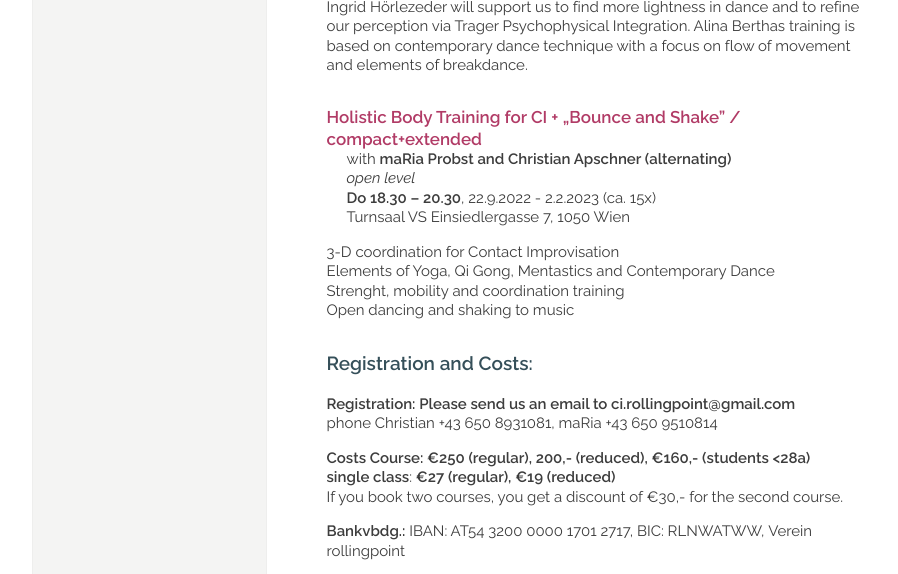
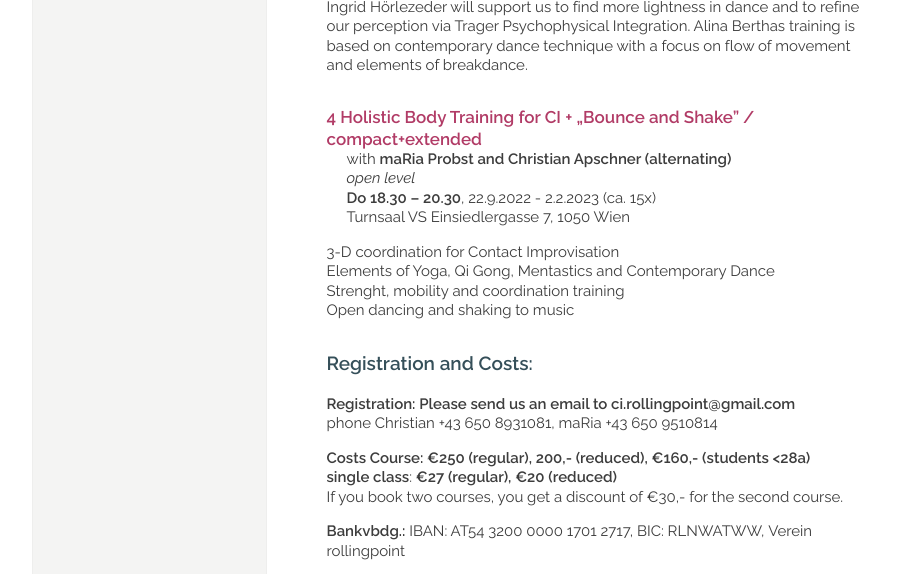
Before and after one commit to manulari/rollingpointat, a Jekyll site: the page built from _pages_en/en-kurse.md, in a window 1280 px wide and 900 px high, scrolled down 1214 px. Shown: the part 153-727 px from the top of the window, without its empty margins (152-1050 px from the left). Built offline with Jekyll 4.4.1, drawn with Linux system fonts in a browser that asks for light colours; comment, search, counter and statistics services are not loaded.

Commit message:
Update page (en) “en-kurse”

```diff
--- a/_pages_en/en-kurse.md
+++ b/_pages_en/en-kurse.md
@@ -62,7 +62,7 @@ Ingrid Hörlezeder will support us to find more lightness in dance and to refine
 
 <div class="named-anchor" id="do"></div>
 
-#### Holistic Body Training for CI + „Bounce and Shake" / compact+extended
+#### 4 Holistic Body Training for CI + „Bounce and Shake" / compact+extended
 
 with **maRia Probst and Christian Apschner (alternating)**\
 *open level*\
@@ -80,7 +80,7 @@ Open dancing and shaking to music
 phone Christian +43 650 8931081, maRia +43 650 9510814
 
 **Costs Course: €250 (regular), 200,- (reduced), €160,- (students <28a)**\
-**single class**: **€27 (regular), €19 (reduced)**\
+**single class**: **€27 (regular), €20 (reduced)**\
 If you book two courses, you get a discount of €30,- for the second course.
 
 **Bankvbdg.:** IBAN: AT54 3200 0000 1701 2717, BIC: RLNWATWW, Verein rollingpoint
```
